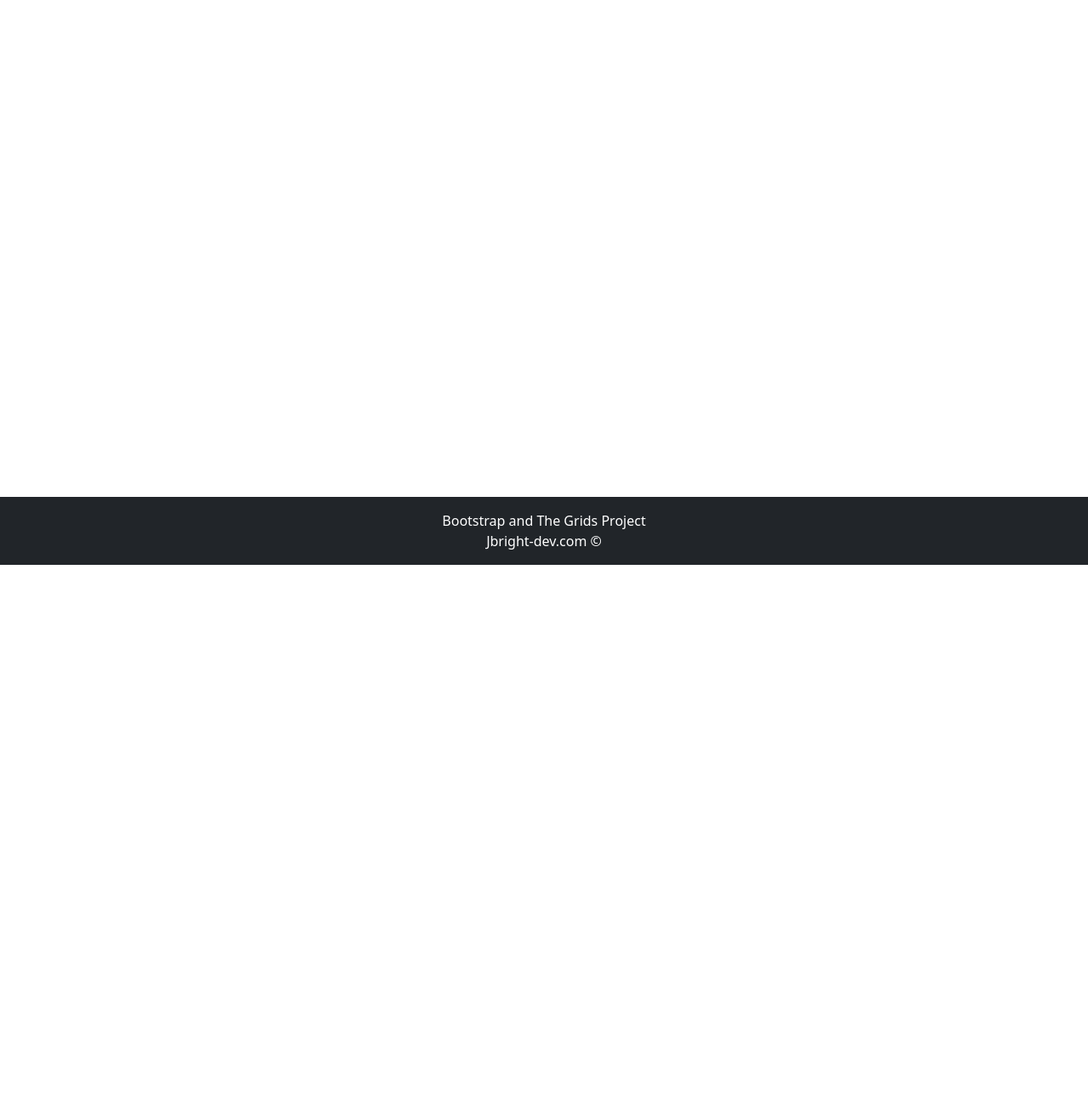
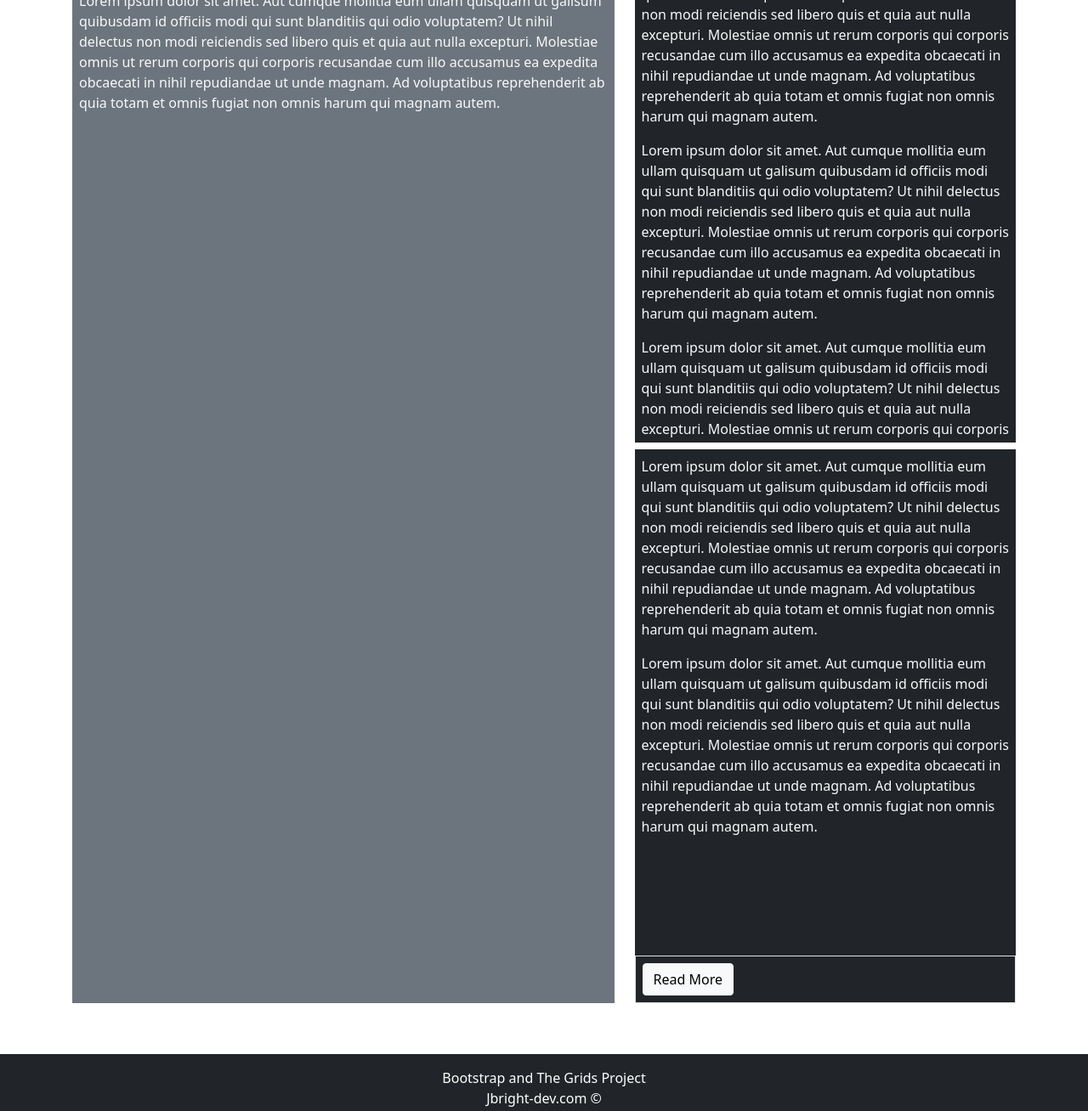
Before and after one commit to jbright-dev/CF-04.BootStrapProject, a plain HTML site: page Grid3.html in a window 1280 px wide. Shown: the part 135-1443 px from the top of the page at 85% size. Before the commit the page ends 800 px from the top, so only its background shows below. Drawn offline with nearby package versions, Linux system fonts and the light colour scheme.

Commit message:
Complete Grid3 page; Update README; Add Grid 3B html

```diff
--- a/Grid3.html
+++ b/Grid3.html
@@ -61,8 +61,36 @@
 </nav>
 
     <main class="flex-shrink-0">
-       <div class="container">
+       <div class="container h-100 minHeight">
+           <div class="row h-100">
+               <!--LEFT COLUMN-->
+               <div class="col-7" >
+                   <div class="bg-secondary text-light p-2 h-100">
+                    <h1>Article Title</h1>
+                    <p>Lorem ipsum dolor sit amet. Aut cumque mollitia eum ullam quisquam ut galisum quibusdam id officiis modi qui sunt blanditiis qui odio voluptatem? Ut nihil delectus non modi reiciendis sed libero quis et  quia aut nulla excepturi. Molestiae omnis ut rerum corporis qui corporis recusandae cum illo accusamus ea expedita obcaecati in nihil repudiandae ut unde magnam. Ad voluptatibus reprehenderit ab quia totam et omnis fugiat non omnis harum qui magnam autem. </p>
 
+                   </div>
+               </div>
+               <!--RIGHT COLUMN-->
+               <div class="col-5 h-100 d-flex flex-column justify-content-evenly">
+                   <!--RIGHT TOP COLUMN-->
+                   <div class="bg-dark text-light h-50 p-2 overflow-auto">
+                    <p>Lorem ipsum dolor sit amet. Aut cumque mollitia eum ullam quisquam ut galisum quibusdam id officiis modi qui sunt blanditiis qui odio voluptatem? Ut nihil delectus non modi reiciendis sed libero quis et  quia aut nulla excepturi. Molestiae omnis ut rerum corporis qui corporis recusandae cum illo accusamus ea expedita obcaecati in nihil repudiandae ut unde magnam. Ad voluptatibus reprehenderit ab quia totam et omnis fugiat non omnis harum qui magnam autem. </p>
+                    <p>Lorem ipsum dolor sit amet. Aut cumque mollitia eum ullam quisquam ut galisum quibusdam id officiis modi qui sunt blanditiis qui odio voluptatem? Ut nihil delectus non modi reiciendis sed libero quis et  quia aut nulla excepturi. Molestiae omnis ut rerum corporis qui corporis recusandae cum illo accusamus ea expedita obcaecati in nihil repudiandae ut unde magnam. Ad voluptatibus reprehenderit ab quia totam et omnis fugiat non omnis harum qui magnam autem. </p>
+                    <p>Lorem ipsum dolor sit amet. Aut cumque mollitia eum ullam quisquam ut galisum quibusdam id officiis modi qui sunt blanditiis qui odio voluptatem? Ut nihil delectus non modi reiciendis sed libero quis et  quia aut nulla excepturi. Molestiae omnis ut rerum corporis qui corporis recusandae cum illo accusamus ea expedita obcaecati in nihil repudiandae ut unde magnam. Ad voluptatibus reprehenderit ab quia totam et omnis fugiat non omnis harum qui magnam autem. </p>
+
+                   </div>
+                   <!--RIGHT BOTTOM COLUMN-->
+                   <div class="bg-dark text-light h-50 mt-2 p-2 overflow-hidden">
+                    <p>Lorem ipsum dolor sit amet. Aut cumque mollitia eum ullam quisquam ut galisum quibusdam id officiis modi qui sunt blanditiis qui odio voluptatem? Ut nihil delectus non modi reiciendis sed libero quis et  quia aut nulla excepturi. Molestiae omnis ut rerum corporis qui corporis recusandae cum illo accusamus ea expedita obcaecati in nihil repudiandae ut unde magnam. Ad voluptatibus reprehenderit ab quia totam et omnis fugiat non omnis harum qui magnam autem. </p>
+                    <p>Lorem ipsum dolor sit amet. Aut cumque mollitia eum ullam quisquam ut galisum quibusdam id officiis modi qui sunt blanditiis qui odio voluptatem? Ut nihil delectus non modi reiciendis sed libero quis et  quia aut nulla excepturi. Molestiae omnis ut rerum corporis qui corporis recusandae cum illo accusamus ea expedita obcaecati in nihil repudiandae ut unde magnam. Ad voluptatibus reprehenderit ab quia totam et omnis fugiat non omnis harum qui magnam autem. </p>
+
+                   </div>
+                   <div class="bg-dark text-light border border-top p-2">
+                       <button class="btn btn-light" type="button">Read More</button>
+                   </div>
+               </div>
+           </div>
        </div>
     </main>
     <footer class="footer mt-auto py-3 bg-dark sticky-footer">
--- a/css/site.css
+++ b/css/site.css
@@ -2,6 +2,10 @@
         padding: 60px 15px 0;
     }
 
+body>main{
+    margin-top: 20 px;
+    margin-bottom: 60px;
+}
 .homeBG {
     width:100%;
     background: url(/img/GridBG.png);
```
Also changed, not shown: Grid3B.html (added), img/Grid3.png (added), 2 other files.
